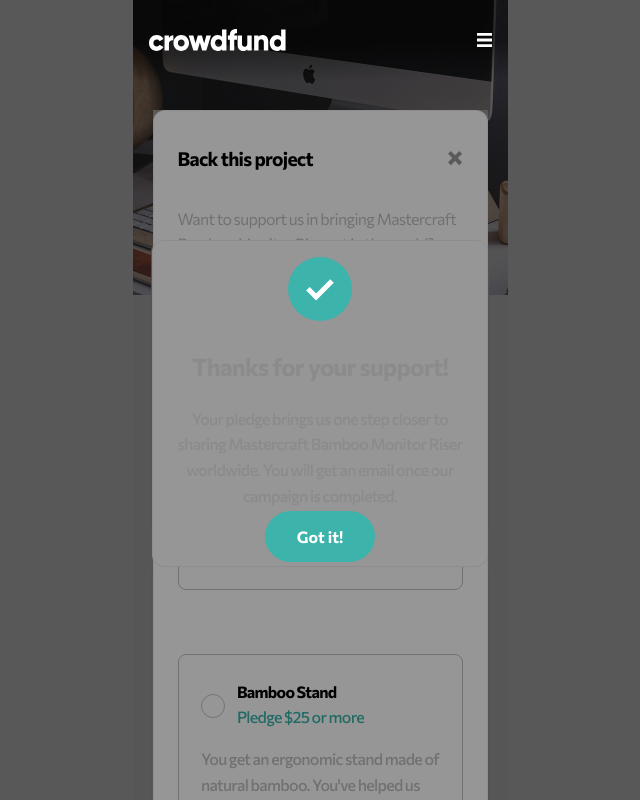
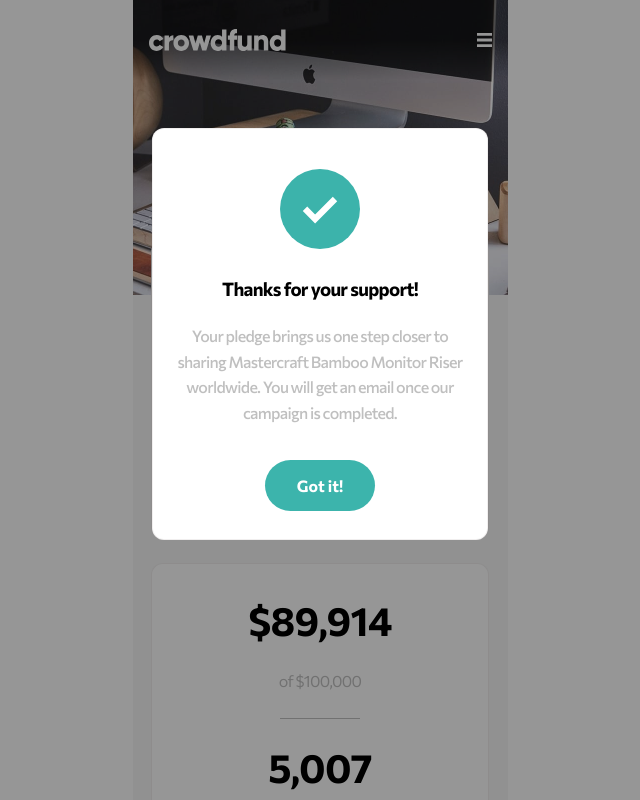
Before and after one commit to steppan26/Challenge-04--Crowdfunding-Product-Page, a React (Create React App) app: page / in a window 1280 px wide. Shown: the top 800 px of the page, without its empty margins (320-960 px from the left). Built offline with nearby package versions, Linux system fonts and the light colour scheme.

Commit message:
working code submit. Have the pledge confirmation modal opening and closing at the right moment, when making pledge the amount gets added to the totall dollars earned and total backers increases by 1

```diff
--- a/src/App.js
+++ b/src/App.js
@@ -17,9 +17,9 @@ class App extends Component{
         totalBackers : 5007,
         daysLeft : 56,
         projectTargetValue : 100000,
-        modalIsOpen: true,
+        modalIsOpen: false,
         linkedBtnsArray: [],
-        pledgeValues: [0,25,75,200]
+        pledgeValues: [0,25,75,200],
       }
     }
 
@@ -33,6 +33,8 @@ class App extends Component{
     // add eventlistener to buttons on the About Project page
     this.createStateLinkBtnsArrayAndEventListener()
     this.createPledgeSubmitBtns()
+    const closePledgeConfirmationBtn = document.getElementsByClassName("btnPledgeConfirmed")[0]
+    closePledgeConfirmationBtn.addEventListener("click", ()=>{document.getElementById("pledgeConfirmation").style.display = "none"})
   }
 
   createStateLinkBtnsArrayAndEventListener(){
@@ -130,10 +132,22 @@ class App extends Component{
     if(!parseInt(inputValue)){
       console.log("Please input a whole number greater than "+ minimumPledge)
     } else if (inputValue >= minimumPledge){
-      console.log("You have pledged $"+inputValue)
+      this.sumbitPledge(inputValue)
     } else {
       console.log("You must pledge at least $"+minimumPledge)
     }
+  }
+
+  sumbitPledge(pledgeValue){
+    document.getElementById("pledgeConfirmation").style.display = "flex"
+    this.closeModal()
+    //add the pledged amount to the total dollars backed and update state
+    let newTotal = this.state.dollarsBacked + pledgeValue;
+    this.setState({dollarsBacked: newTotal})
+    //increase number of backers in state by 1
+    let newBackersTotal = this.state.totalBackers + 1
+    this.setState({totalBackers: newBackersTotal})
+
   }
 
   getPledgeValuesArray(){
@@ -180,7 +194,7 @@ class App extends Component{
   }
 
   scrollToElement(radioElement){
-    const elementPosition = radioElement.parentElement.offsetTop - 200;//align the element to the middle of the viewport
+    const elementPosition = radioElement.parentElement.offsetTop - 75;//align the element to the middle of the viewport
     window.scrollTo({
         top: `${elementPosition}`,
         left: 0,
--- a/src/Components/Button.js
+++ b/src/Components/Button.js
@@ -2,10 +2,10 @@ import React from 'react';
 import './Button.css';
 
 const Button = (props) =>{
-    let buttonClassName = "btn"
+    let buttonClassName = " btn " + props.className
     if (parseInt(props.linkId)){
         const linkIdString = String(props.linkId)
-        buttonClassName = "btn linkID" + linkIdString
+        buttonClassName = " btn linkID" + linkIdString +" "+ props.className
     }
 
     return(
--- a/src/Components/PledgeReceived.css
+++ b/src/Components/PledgeReceived.css
@@ -1,21 +1,31 @@
-.modalPledgeReceived{
+.cardWrapper{
     display: flex;
     flex-direction: column;
     align-items: center;
     text-align: center;
     position:fixed;
-    top: 30%;
+    top: 16%;
     z-index: 99;
-    width: 21em;
+    width: 21rem;
     color: var(--clr-dark-gray);
     font-weight: var(--ff-wght-button);
+    margin: 0;
+}
+
+.modalPledgeReceived{
+    margin: 0;
+    padding: 2.5em 1em;
 }
 
 .modalPledgeReceived>img{
     width: 5em;
 }
 
-.modalPledgeReceived>h2{
+.modalPledgeReceived>p{
+    margin-bottom: 3em;
+}
+
+.modalPledgeReceived>h3{
     color: var(--clr-black);
     font-weight: var(--ff-wght-heading);
 
--- a/src/Components/PledgeReceived.js
+++ b/src/Components/PledgeReceived.js
@@ -5,18 +5,17 @@ import Icon from '../images/icon-check.svg'
 
 const PledgeReceived = (props) =>{
     return(
-        <div className="card modalPledgeReceived">
+        <div className="cardWrapper" id="pledgeConfirmation">
             <hr className="modalBackground" />
-            <div class="cardWrapper">
+            <div className="card modalPledgeReceived">
                 <img src={Icon} alt="checkmark icon" />
-                <h2>Thanks for your support!</h2>
+                <h3>Thanks for your support!</h3>
                 <p>Your pledge brings us one step closer to sharing Mastercraft Bamboo Monitor Riser worldwide. You will get an email once our campaign is completed.</p>
                 <Button className="btnPledgeConfirmed"
                     display ="inline"
                     bgColor='var(--clr-primary-cyan)'
                     textColor='white'
                     fontSize = '1em'
-                    linkId={props.linkId}
                     >Got it!
                 </Button>
             </div>
--- a/src/Containers/Modal.css
+++ b/src/Containers/Modal.css
@@ -3,7 +3,7 @@
     width: 335px;
     top: 110px;
     background-color: white;
-    display: flex;
+    display: none;
     flex-direction: column;
     color: var(--clr-dark-gray);
     z-index: 10;
--- a/src/Containers/Navbar.css
+++ b/src/Containers/Navbar.css
@@ -12,7 +12,7 @@ nav{
     height: 10vh;
     width: 100%;
     max-width: 375px;
-    z-index: 999;
+    z-index: 9;
     background:linear-gradient(to bottom, rgba(0, 0, 0, 0.5) 50%, transparent);
 }
 
```
